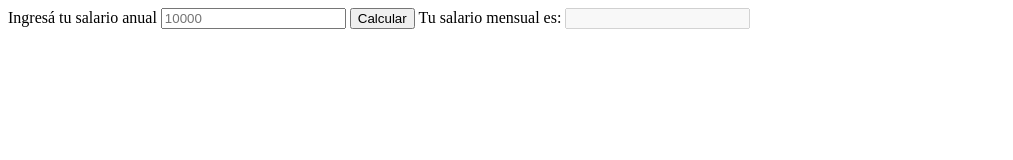
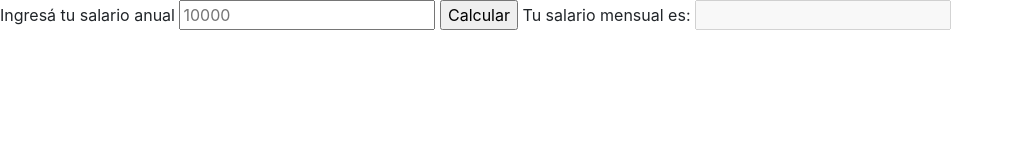
Before and after one commit to clarahernandez/introduccion-a-js, a website: page tareas/clase-5/index.html in a window 1280 px wide. Shown: the whole page, without its empty margins (0-1013 px from the left). Drawn offline with nearby package versions, Linux system fonts and the light colour scheme.

Commit message:
agrega link de la dependencia a bootstrap

```diff
--- a/tareas/clase-5/index.html
+++ b/tareas/clase-5/index.html
@@ -7,6 +7,7 @@
             content="width=device-width, user-scalable=no, initial-scale=1.0, maximum-scale=1.0, minimum-scale=1.0"
         />
         <meta http-equiv="X-UA-Compatible" content="ie=edge" />
+        <link rel="stylesheet" href="../../node_modules/bootstrap/dist/css/bootstrap.min.css" />
         <title>Clase 5</title>
     </head>
     <body>
```
